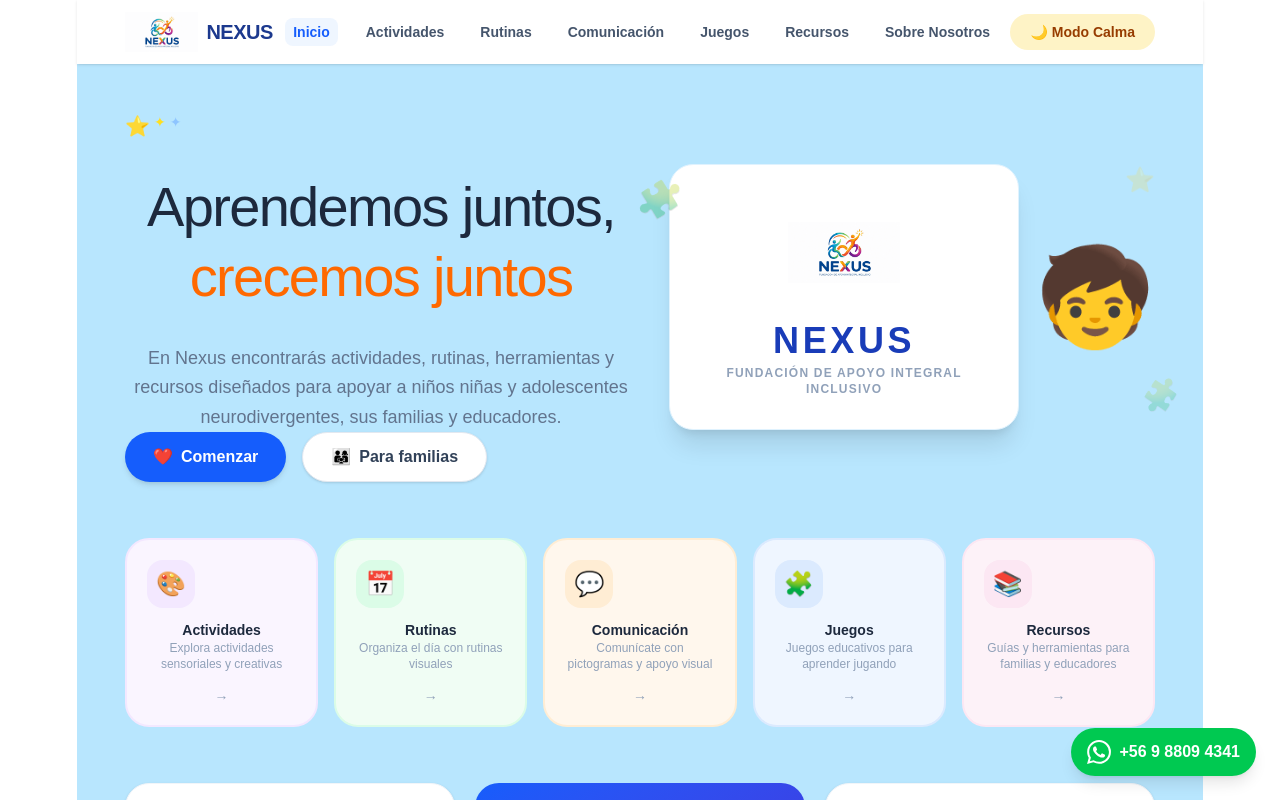
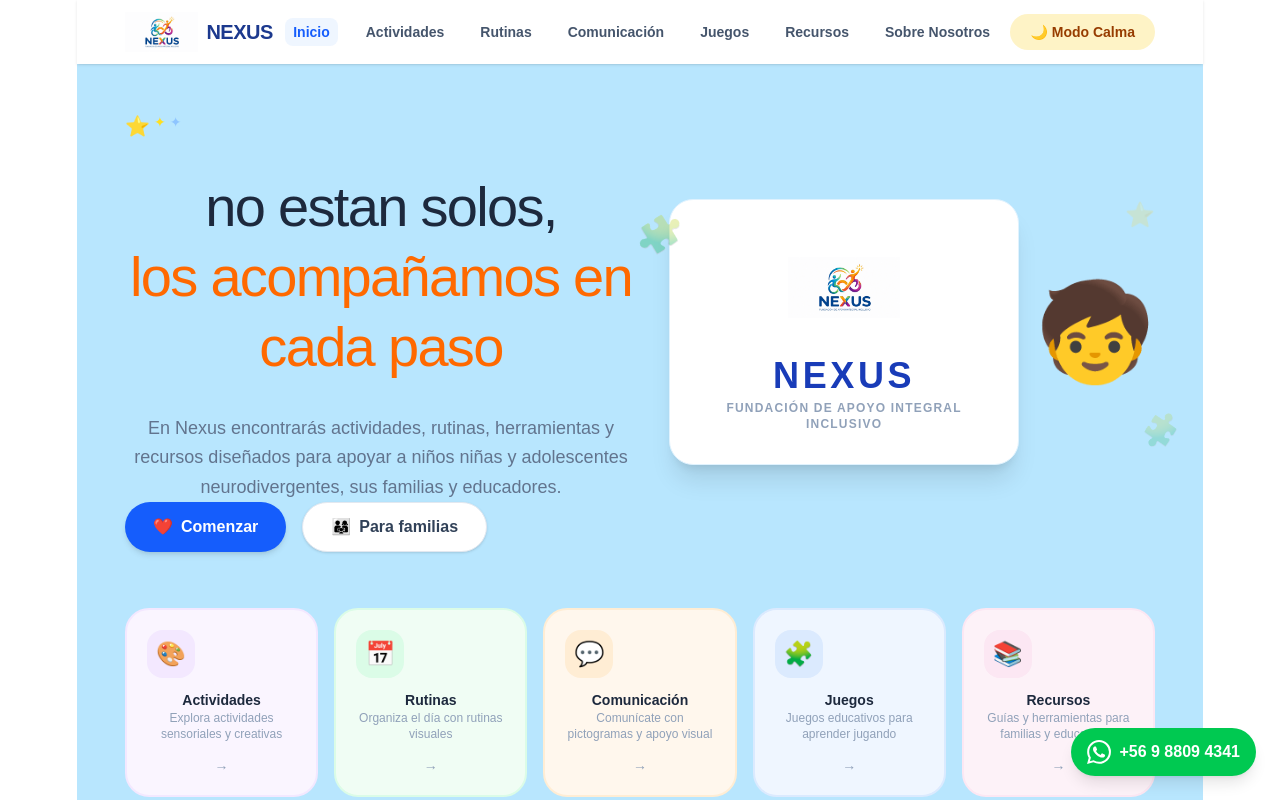
Before and after one commit to Barbarariv/nexus, a React (Vite) app: page / in a window 1280 px wide. Shown: the top 800 px of the page. Built offline with nearby package versions, Linux system fonts and the light colour scheme.

Commit message:
Conectar QuienesSomos en ruta sobre-nosotros

```diff
--- a/src/App.jsx
+++ b/src/App.jsx
@@ -1,6 +1,7 @@
 import React, { useState } from 'react';
 import { Routes, Route, Link, NavLink } from "react-router-dom";
 import Actividades from "./Actividades";
+import QuienesSomos from './QuienesSomos';
 
 // ── PLACEHOLDERS ──────────────────────────────────────────────────────────────
 function EnConstruccion({ titulo }) {
@@ -79,8 +80,8 @@ function Home() {
               <span className="text-blue-300 text-sm">✦</span>
             </div>
             <h1 className="text-5xl font-black leading-tight mb-4">
-              <span className="text-slate-800">Aprendemos juntos,</span><br />
-              <span className="text-orange-500">crecemos juntos</span>
+              <span className="text-slate-800">no estan solos,</span><br />
+              <span className="text-orange-500">los acompañamos en cada paso</span>
             </h1>
             <p className="text-slate-500 text-lg mb-8 leading-relaxed">
               En Nexus encontrarás actividades, rutinas, herramientas y recursos diseñados para apoyar a niños niñas y adolescentes neurodivergentes, sus familias y educadores.
@@ -264,7 +265,7 @@ function App() {
         <Route path="/comunicacion"   element={<EnConstruccion titulo="Comunicación" />} />
         <Route path="/juegos"         element={<EnConstruccion titulo="Juegos" />} />
         <Route path="/recursos"       element={<EnConstruccion titulo="Recursos" />} />
-        <Route path="/sobre-nosotros" element={<EnConstruccion titulo="Sobre Nosotros" />} />
+        <Route path="/sobre-nosotros" element={<QuienesSomos />} />
         <Route path="*"               element={<EnConstruccion titulo="Página no encontrada" />} />
       </Routes>
 
```
